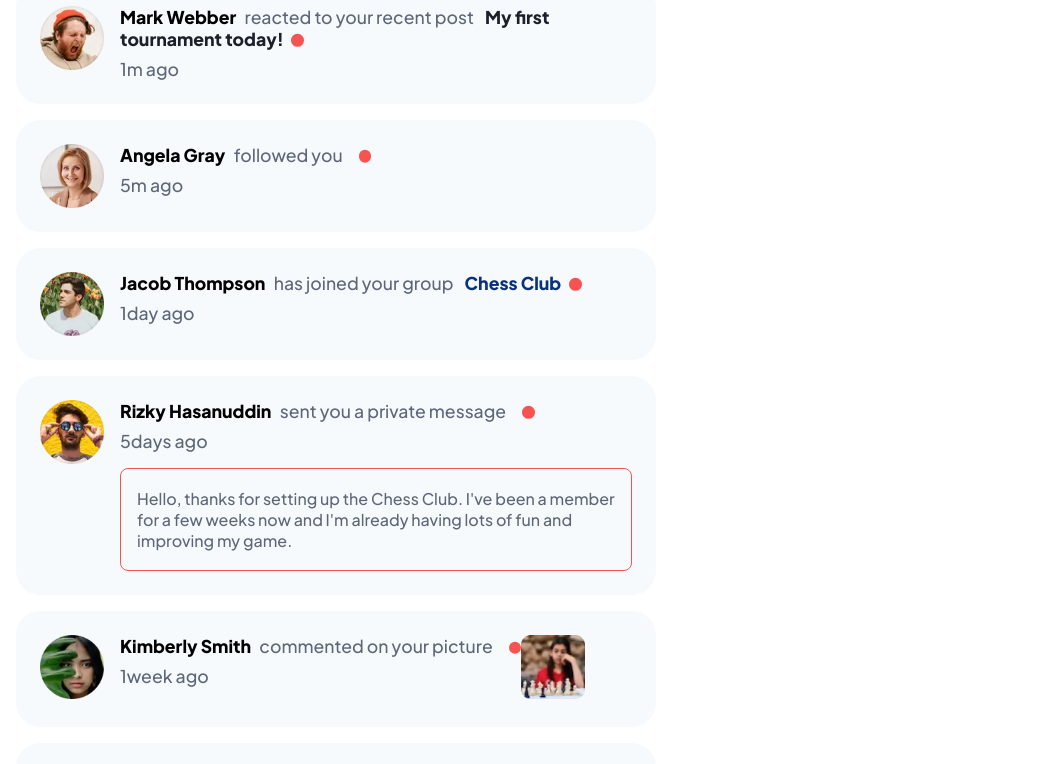
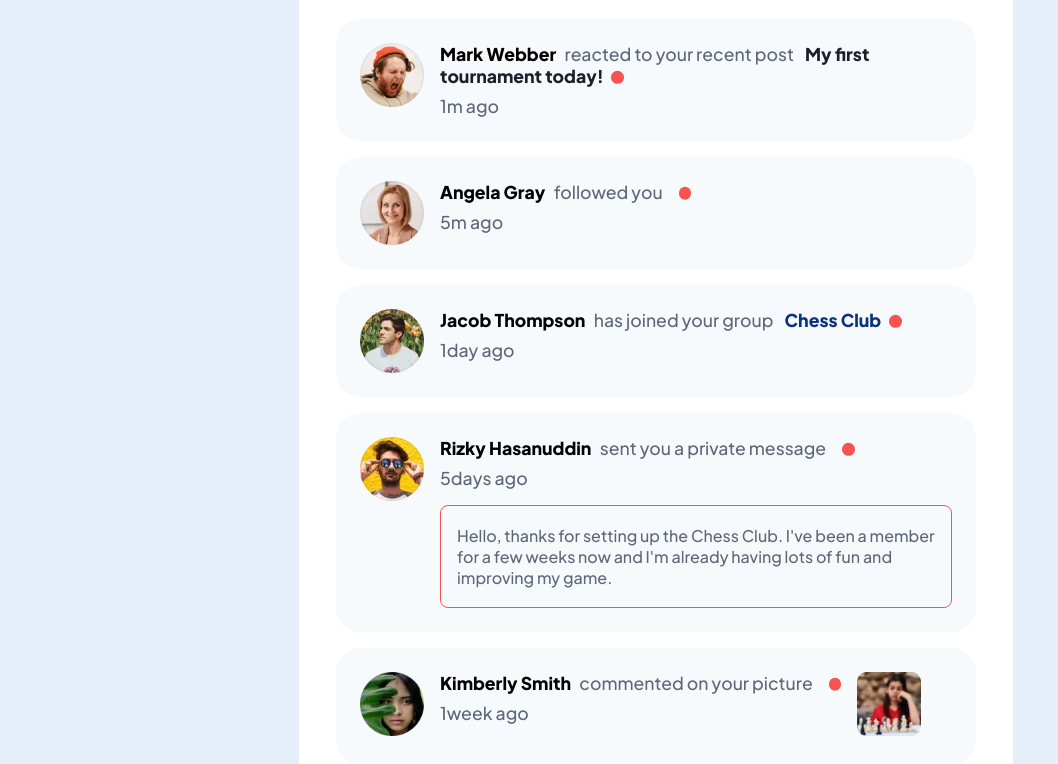
Before and after one commit to ZSHenChan/notifications-page-main, a plain HTML site: page index.html in a window 1280 px wide. Shown: the part 112-876 px from the top of the page, without its empty margins (0-1058 px from the left). Drawn offline with Linux system fonts and the light colour scheme.

Commit message:
finalising

```diff
--- a/style.css
+++ b/style.css
@@ -5,10 +5,13 @@
 }
 
 main{
+    display: flex;
+    flex-direction: column;
     padding: 1rem;
-    max-width: 100vw;
+    min-width: 100vw;
     min-height: 120vh;
     justify-content: center;
+    align-items: center;
 }
 .container{
     display: flex;
@@ -27,6 +30,9 @@ header{
     font-size: 2rem;
     font-weight: 800;
     margin-right: 1rem;
+}
+.header-left span, .header-right:hover{
+    cursor: pointer;
 }
 .header-left{
     display: flex;
@@ -52,6 +58,9 @@ header{
     background-color: hsl(210, 60%, 98%);
     border-radius: 1.5rem;
     margin-bottom: 1rem;
+}
+.message:hover{
+    cursor: pointer;
 }
 .message img{
     margin-right: 1rem;
@@ -98,15 +107,19 @@ header{
     background-color: hsl(205, 33%, 90%);
     border-color: transparent;
 }
+.message .image-right{
+    margin-left: 1rem;
+}
 
 @media(min-width: 700px){
     main{
         width: 100vw;
-        display: flex;
-        flex-direction: column;
-        justify-content: center;
+        background-color: hsl(211, 68%, 94%);
     }
     .container{
         max-width: 40rem;
+        background-color: white;
+        padding: 2.3rem;
+        border-radius: 1rem;
     }
 }
```
Also changed, not shown: index.html (+1 -0 lines).
